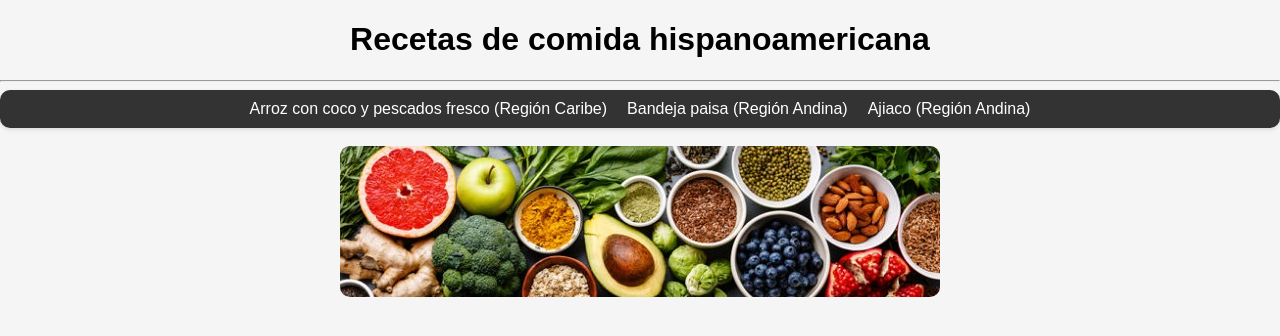
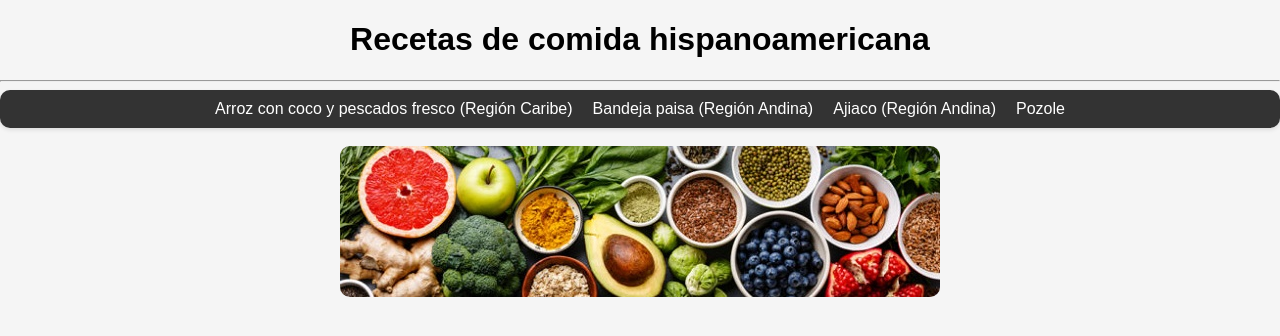
Before and after one commit to YaninaP4002/recetascocinasonline, a plain HTML site: page index.html in a window 1280 px wide. Drawn offline with Linux system fonts and the light colour scheme.

Commit message:
Modifiqué el index y agregué la imagen de pozole

```diff
--- a/index.html
+++ b/index.html
@@ -14,6 +14,7 @@
             <li><a href="recetas/Colombia/arroz_coco.html">Arroz con coco y pescados fresco (Región Caribe)</a></li>
             <li><a href="recetas/Colombia/bandeja_paisa.html">Bandeja paisa (Región Andina)</a></li>
             <li><a href="recetas/Colombia/ajiaco.html">Ajiaco (Región Andina)</a></li>
+            <li><a href="recetas/Mexico/pozole.html">Pozole</a></li>
         </ul>
     </nav>
     <br>
```
Also changed, not shown: imagenes/pozole.jpg (added).
